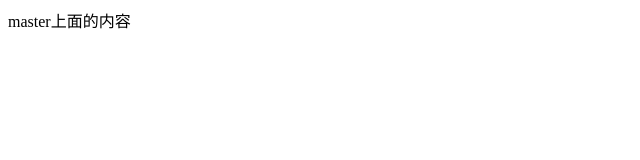
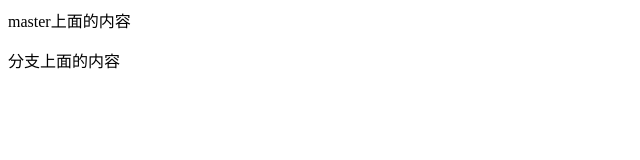
Before and after one commit to Xiu08Ting09Huang/demo01, a plain HTML site: page index.html in a window 1280 px wide. Shown: the whole page, without its empty margins (0-640 px from the left). Drawn offline with Linux system fonts and the light colour scheme.

Commit message:
02-提交

```diff
--- a/index.html
+++ b/index.html
@@ -8,5 +8,8 @@
 <div>
     master上面的内容
 </div>
+<p>
+    分支上面的内容
+</p>
 </body>
 </html>
```
